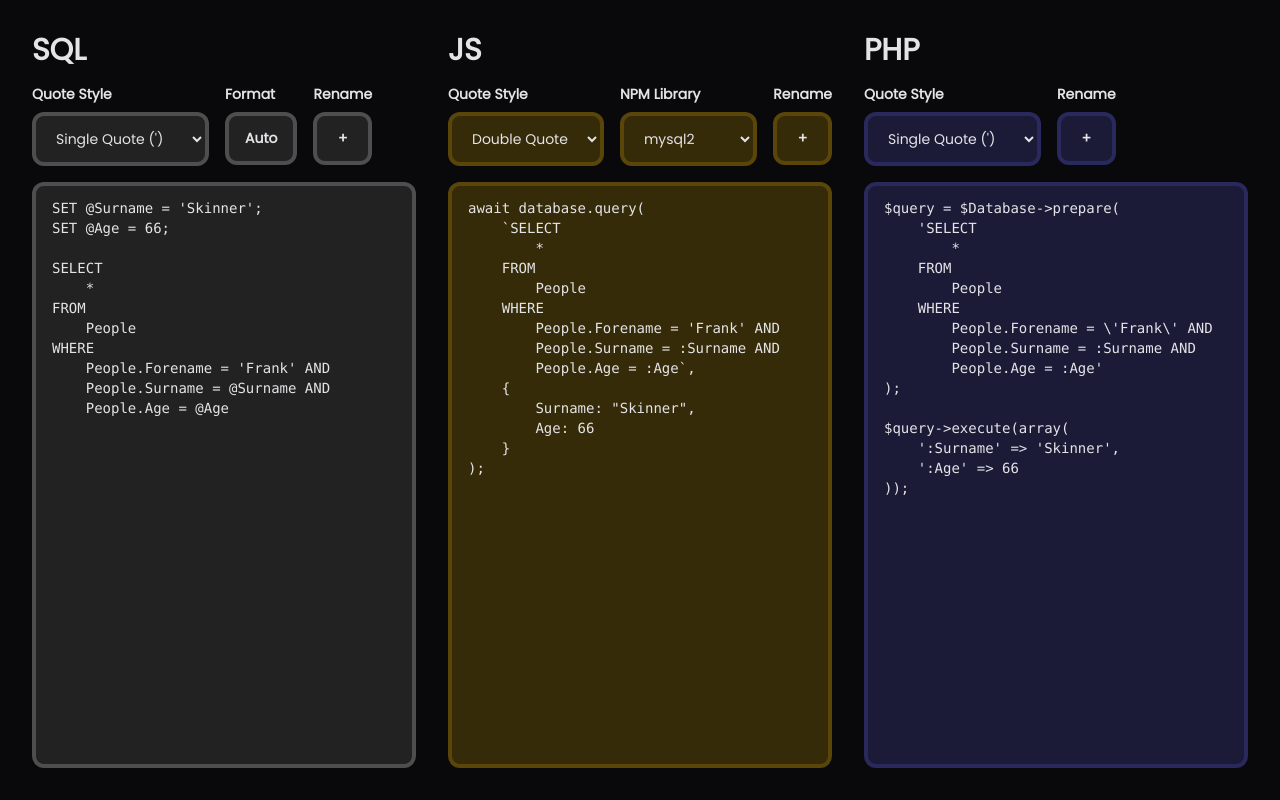
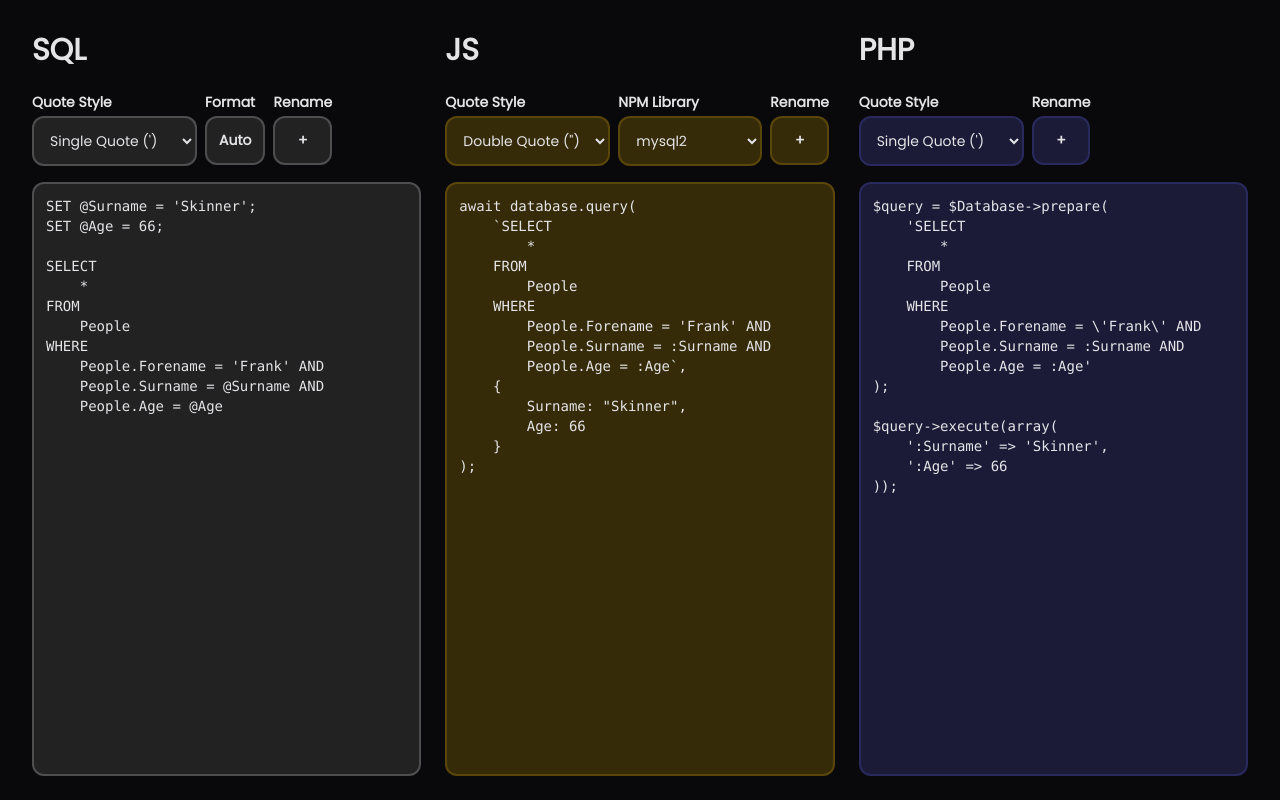
Before and after one commit to lukesrw/sql-converter, a Next.js app: page / in a window 1280 px wide. Built offline with nearby package versions, Linux system fonts and the light colour scheme.

Commit message:
Updated styling

```diff
--- a/src/app/page.tsx
+++ b/src/app/page.tsx
@@ -60,7 +60,7 @@ WHERE
 
     return (
         <>
-            <main className="p-4 pb-0 gap-4 xl:p-8 xl:pb-0 xl:gap-8 h-full grid grid-cols-1 xl:grid-cols-3">
+            <main className="p-4 pb-0 gap-4 xl:p-8 xl:pb-0 xl:gap-6 h-full grid grid-cols-1 xl:grid-cols-3">
                 <QueryContext.Provider
                     value={{
                         query,
--- a/src/components/Controls/Rename.tsx
+++ b/src/components/Controls/Rename.tsx
@@ -29,7 +29,7 @@ export function Rename(props: RenameProps) {
 
     return (
         <>
-            <h3 className="block text-xl mb-2">Rename</h3>
+            <h3 className="block text-xl mt-4">Rename</h3>
             {hasDatabaseOrQuery && (
                 <Options>
                     {typeof props.databaseName === "string" && typeof props.setDatabaseName === "function" && (
--- a/src/components/Inputs/Variants.ts
+++ b/src/components/Inputs/Variants.ts
@@ -1,9 +1,11 @@
 import { twMerge } from "tailwind-merge";
 
-const inputBase = "bg-white/10 p-4 py-3 block mt-2 rounded-xl font-normal border-4 border-white/20 w-full outline-none";
+// const base = "";
+
+const inputBase = "bg-white/10 p-3 block mt-1 rounded-xl font-normal border-2 border-white/20 w-full outline-none";
 
 const buttonBase =
-    "flex justify-center items-center hover:bg-white/20 disabled:hover:bg-white/10 active:bg-white/40 border-4 hover:border-white/40 active:border-white/80 disabled:hover:border-white/20 disabled:opacity-50 rounded-xl mt-2 font-bold";
+    "flex justify-center items-center hover:bg-white/20 disabled:hover:bg-white/10 active:bg-white/40 hover:border-white/40 active:border-white/80 disabled:hover:border-white/20 disabled:opacity-50 font-bold";
 
 export const INPUT_VARIANTS = {
     base: inputBase,
@@ -12,7 +14,7 @@ export const INPUT_VARIANTS = {
 };
 
 export const BUTTON_VARIANTS = {
-    base: twMerge(INPUT_VARIANTS.base, buttonBase),
+    base: twMerge(inputBase, buttonBase),
     js: twMerge(
         INPUT_VARIANTS.js,
         buttonBase,
--- a/src/components/Label.tsx
+++ b/src/components/Label.tsx
@@ -7,7 +7,7 @@ export interface LabelProps extends PropsWithChildren, Pick<LabelHTMLAttributes<
 
 export function Label(props: LabelProps) {
     return (
-        <label className={twMerge("text-sm font-semibold mb-4 block", props.className)}>
+        <label className={twMerge("text-sm font-semibold my-2 block", props.className)}>
             {props.label}
             {props.children}
         </label>
--- a/src/components/Options.tsx
+++ b/src/components/Options.tsx
@@ -1,5 +1,5 @@
 import { PropsWithChildren } from "react";
 
 export function Options(props: PropsWithChildren) {
-    return <div className="sm:flex gap-4">{props.children}</div>;
+    return <div className="sm:flex gap-2">{props.children}</div>;
 }
```
